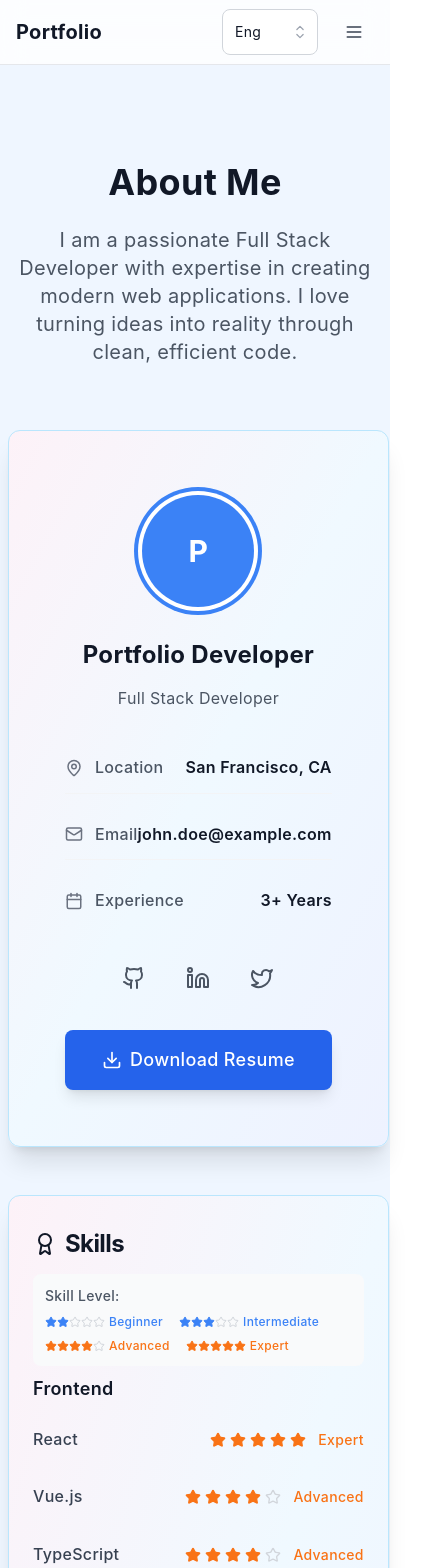
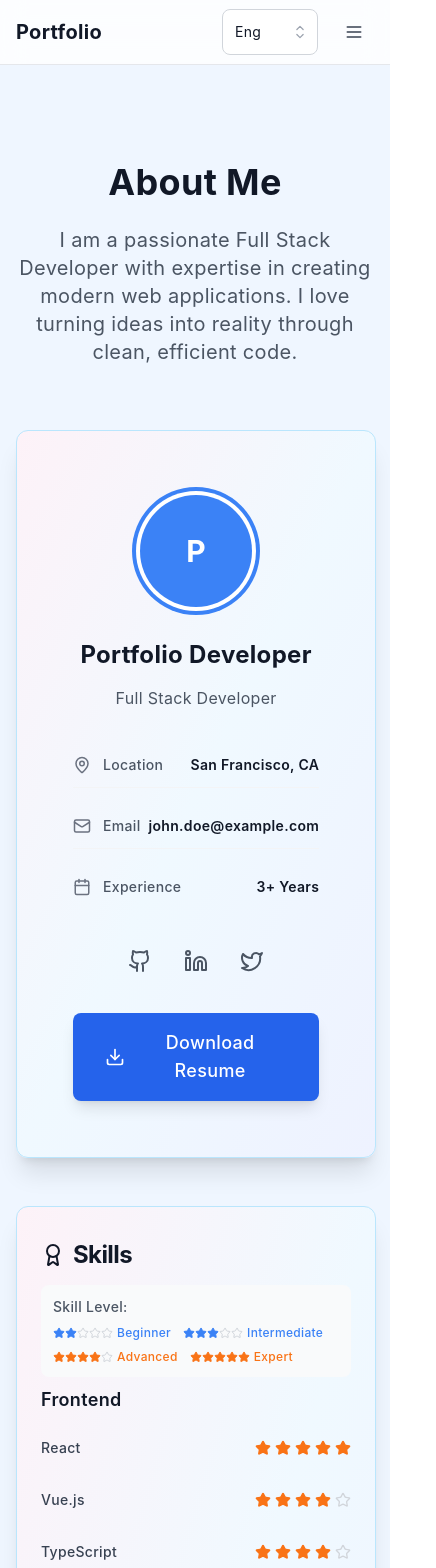
Before and after one commit to Vincent-Huang-2000/portfolio-showcase, a React (Vite) app: page /about in a window 390 px wide. Shown: the top 1568 px of the page, 436 px wide, since content can reach past the window. Built offline with nearby package versions, Linux system fonts and the light colour scheme.

Commit message:
fix: Fixed the issue of white spacing on the right side of the mobile interface
修复移动端界面右侧出现白色间距的问题

```diff
--- a/src/pages/About.jsx
+++ b/src/pages/About.jsx
@@ -118,8 +118,8 @@ const About = () => {
   };
 
   return (
-    <div className="min-h-screen bg-blue-50 dark:bg-gray-900 pt-24">
-      <div className="max-w-7xl mx-auto px-2 sm:px-6 lg:px-8 py-12">
+    <div className="min-h-screen bg-blue-50 dark:bg-gray-900 pt-24 overflow-x-hidden">
+      <div className="max-w-7xl mx-auto px-4 sm:px-6 lg:px-8 py-12">
         {/* Header */}
         <motion.div
           initial={{ opacity: 0, y: 20 }}
@@ -165,19 +165,19 @@ const About = () => {
                   {personalInfoItems.map((info, index) => {
                     const Icon = info.icon;
                     return (
-                      <div key={index} className="flex items-center justify-between py-3 border-b border-gray-100 dark:border-gray-700 last:border-b-0">
-                        <div className="flex items-center space-x-3">
-                          <Icon size={18} className="text-gray-500 dark:text-gray-400" />
-                          <span className="text-gray-600 dark:text-gray-400 font-medium">{info.label}</span>
+                      <div key={index} className="flex items-center justify-between py-3 border-b border-gray-100 dark:border-gray-700 last:border-b-0 min-w-0">
+                        <div className="flex items-center space-x-3 min-w-0 flex-shrink">
+                          <Icon size={18} className="text-gray-500 dark:text-gray-400 flex-shrink-0" />
+                          <span className="text-gray-600 dark:text-gray-400 font-medium text-sm sm:text-base truncate">{info.label}</span>
                         </div>
-                        <span className="text-gray-900 dark:text-white font-semibold">{info.value}</span>
+                        <span className="text-gray-900 dark:text-white font-semibold text-sm sm:text-base ml-2 flex-shrink-0">{info.value}</span>
                       </div>
                     );
                   })}
                 </div>
 
                 {/* 社交媒体链接 */}
-                <div className="flex justify-center space-x-6 mb-8">
+                <div className="flex justify-center space-x-4 sm:space-x-6 mb-8 flex-wrap">
                   {socialLinks.map((social, index) => {
                     const Icon = social.icon;
                     return (
@@ -226,12 +226,12 @@ const About = () => {
                   <p className="text-sm text-gray-600 dark:text-gray-400 mb-2 font-medium">
                     {i18n.language === 'zh' ? '熟练度等级：' : 'Skill Level:'}
                   </p>
-                  <div className="flex flex-wrap gap-x-4 gap-y-2 text-xs">
+                  <div className="flex flex-wrap gap-x-3 sm:gap-x-4 gap-y-2 text-xs">
                     {Object.entries(skillLevels).map(([level, config]) => {
                       const simplifiedColor = getSimplifiedColor(config.stars);
                       return (
-                        <div key={level} className="flex items-center gap-1">
-                          <div className="flex items-center">
+                        <div key={level} className="flex items-center gap-1 min-w-0">
+                          <div className="flex items-center flex-shrink-0">
                             {Array.from({ length: config.stars }, (_, i) => (
                               <Star key={i} size={12} className={`${simplifiedColor} fill-current`} />
                             ))}
@@ -239,7 +239,7 @@ const About = () => {
                               <Star key={i + config.stars} size={12} className="text-gray-300 dark:text-gray-600" />
                             ))}
                           </div>
-                          <span className={`${simplifiedColor} font-medium`}>
+                          <span className={`${simplifiedColor} font-medium truncate`}>
                             {getLocalizedText(config.text)}
                           </span>
                         </div>
@@ -263,16 +263,16 @@ const About = () => {
                           const skillLevel = getSkillLevel(skill.level);
                           const simplifiedColor = getSimplifiedColor(skillLevel.stars);
                           return (
-                            <div key={skillIndex} className="flex items-center justify-between py-2">
-                              <span className="text-gray-700 dark:text-gray-300 font-medium">{skill.name}</span>
-                              <div className="flex items-center space-x-3">
+                            <div key={skillIndex} className="flex items-center justify-between py-2 min-w-0">
+                              <span className="text-gray-700 dark:text-gray-300 font-medium text-sm sm:text-base flex-shrink min-w-0 truncate mr-2">{skill.name}</span>
+                              <div className="flex items-center space-x-2 sm:space-x-3 flex-shrink-0">
                                 <div
                                   className="flex items-center space-x-1"
                                   title={getLocalizedText(skillLevel.description)} // 工具提示显示详细描述
                                 >
                                   {renderStars(skill.level)}
                                 </div>
-                                <span className={`text-sm font-medium ${simplifiedColor}`}>
+                                <span className={`text-xs sm:text-sm font-medium ${simplifiedColor} hidden sm:inline`}>
                                   {getLocalizedText(skillLevel.text)}
                                 </span>
                               </div>
```
